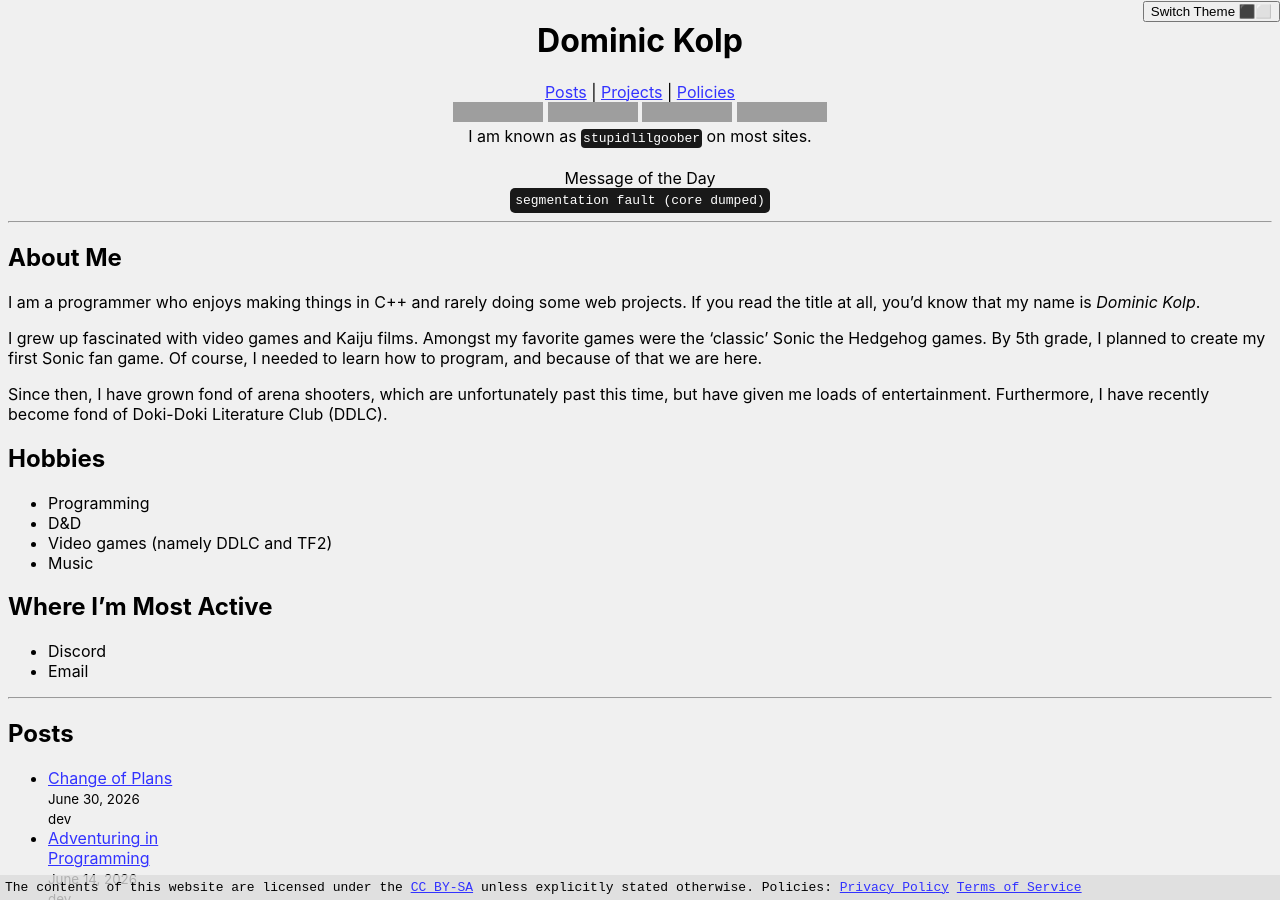
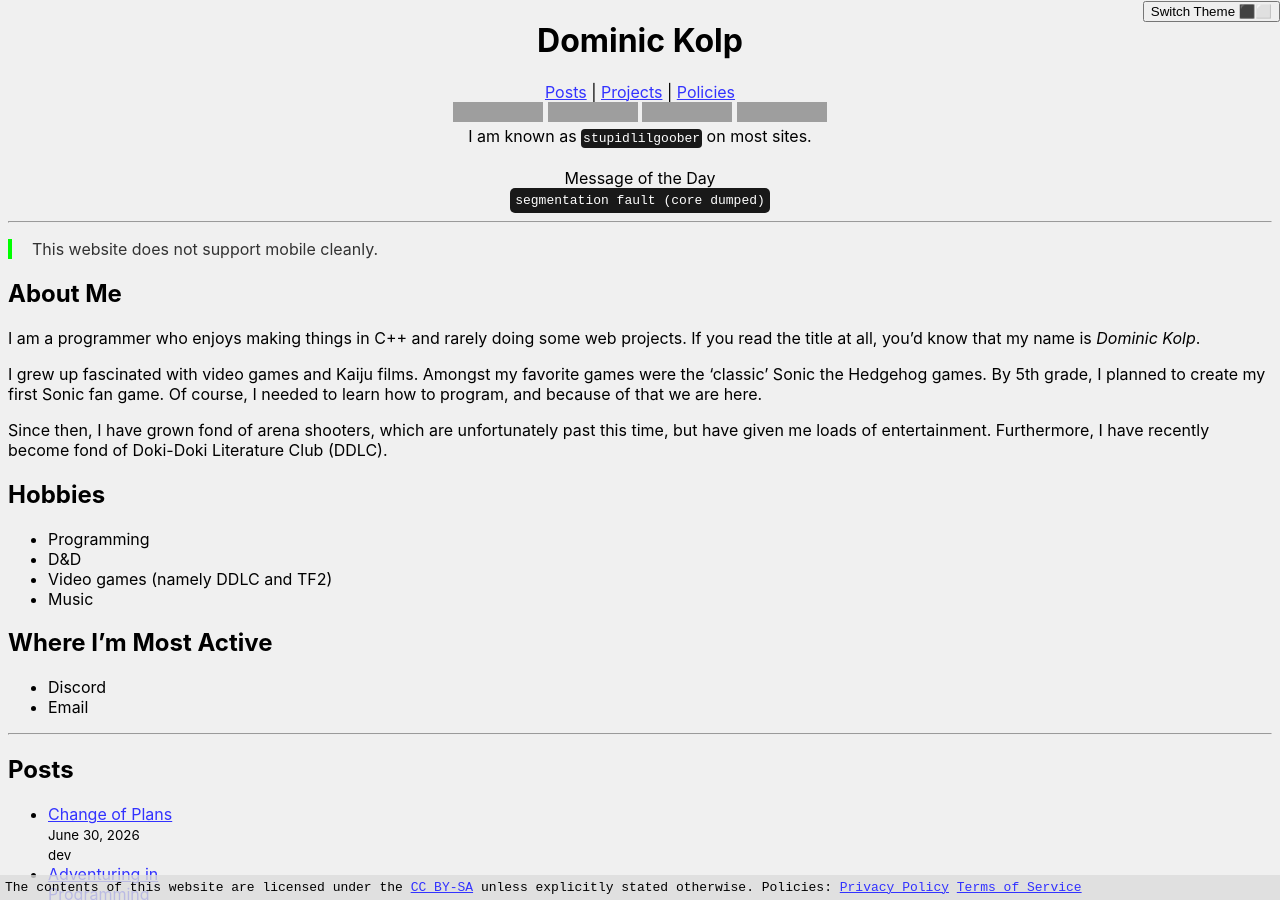
Before and after one commit to StupidLilGoober/stupidlilgoober.github.io, a Jekyll site: the page built from index.md, in a window 1280 px wide and 900 px high, cut to the strip 0-900 px from the top of the window. Built offline with Jekyll 4.4.1, drawn with Linux system fonts in a browser that asks for light colours; grey boxes are pictures that could not be loaded.

Commit message:
slight fixes

```diff
--- a/_includes/scripts/messageOfTheDay.js
+++ b/_includes/scripts/messageOfTheDay.js
@@ -7,7 +7,6 @@
   "I *love* playing spy (in tf2)!!!",
   "R.I.P. MF DOOM",
   "R.I.P. Donda West",
-  "If you are a little uninspired, take a break",
   "iPhones suck, I'm sorry it's just true",
   "Is this the real life? Is this just fantasy?",
   `"What if you put fudge in ramen?" - my fascinating step-brother`,
@@ -16,18 +15,14 @@
   "No one actually reads these, do they?",
   "I ran outta messages",
   "straight outta ideas",
-  "what happens if you put salt on Ice Cube?",
   "where (and why) are you people finding these diabolical discord gifs",
   "https://www.youtube.com/watch?v=dQw4w9WgXcQ",
   "billie jean is not my lover / she's just a girl, who claims i am the one",
   "",
-  "i want to put a rap quote here but i dont know how many i can put before i have to start censoring em",
   "this is some CRAZY thundering outside rn",
   "I know what kind of man you are.",
   `email me "hippity hoppity" and ill respond with absolutely nothing!`,
   "once i licked an outlet",
-  `How about I quote "The Story of O.J."? That's a good song... nevermind`,
-  "algebra class is rough rn",
   "segmentation fault (core dumped)",
   "it was working fine yesterday, i changed nothing",
 ]
--- a/_layouts/default.html
+++ b/_layouts/default.html
@@ -5,6 +5,7 @@
     <meta charset="utf-8">
     <title>{{ page.title }} - {{ site.title }}</title>
     <link rel="stylesheet" href="{{ "/assets/css/main.css" | relative_url }}">
+    <link rel="icon" href="/favicon.ico">
   </head>
   <body>
     {% include buttons.html %}
--- a/_layouts/policy.html
+++ b/_layouts/policy.html
@@ -5,11 +5,7 @@
     <meta charset="utf-8">
     <title>{{ page.title }} - {{ site.title }}</title>
     <link rel="stylesheet" href="{{ "/assets/css/main.css" | relative_url }}">
-    <style>
-      #content {
-        font-family: monospace;
-      }
-    </style>
+    <link rel="icon" href="/favicon.ico">
   </head>
   <body>
     {% include buttons.html %}
--- a/_layouts/post.html
+++ b/_layouts/post.html
@@ -5,6 +5,7 @@
     <meta charset="utf-8">
     <title>{{ page.title }} - {{ site.title }}</title>
     <link rel="stylesheet" href="{{ "/assets/css/main.css" | relative_url }}">
+    <link rel="icon" href="/favicon.ico">
   </head>
   <body>
     {% include buttons.html %}
--- a/_layouts/project.html
+++ b/_layouts/project.html
@@ -5,6 +5,7 @@
     <meta charset="utf-8">
     <title>{{ page.title }} - {{ site.title }}</title>
     <link rel="stylesheet" href="{{ "/assets/css/main.css" | relative_url }}">
+    <link rel="icon" href="/favicon.ico">
   </head>
   <body>
     {% include buttons.html %}
--- a/index.md
+++ b/index.md
@@ -2,6 +2,8 @@
 layout: home
 title: "Dominic Kolp"
 ---
+
+> This website does not support mobile cleanly.
 
 ## About Me
 
```
Also changed, not shown: favicon.ico (added), favicon.png.
